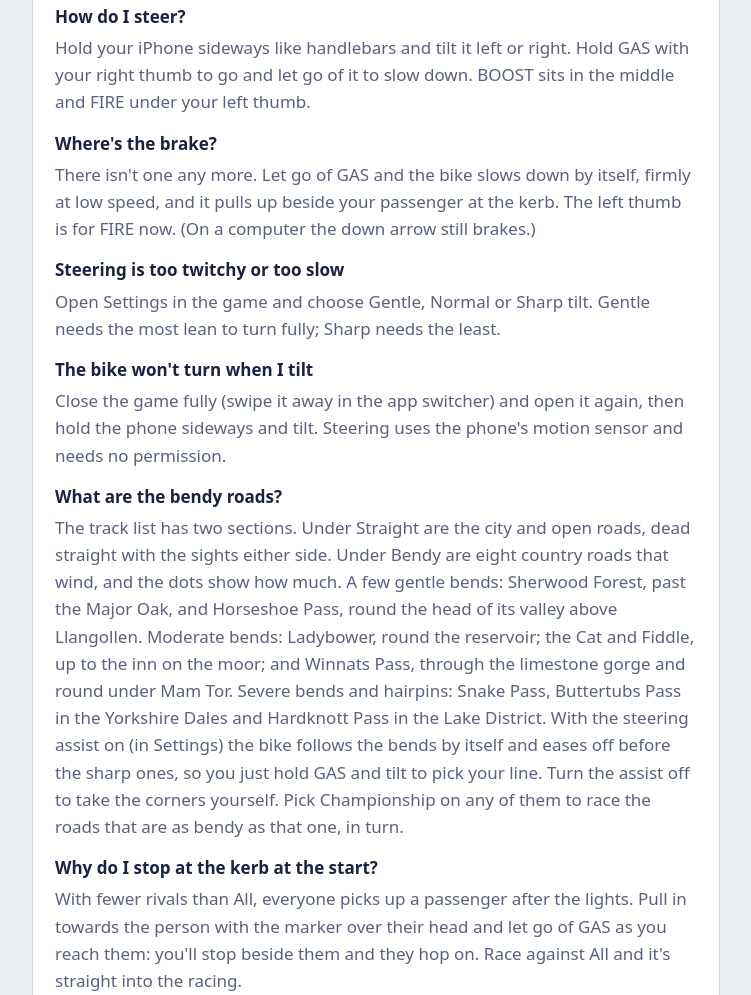
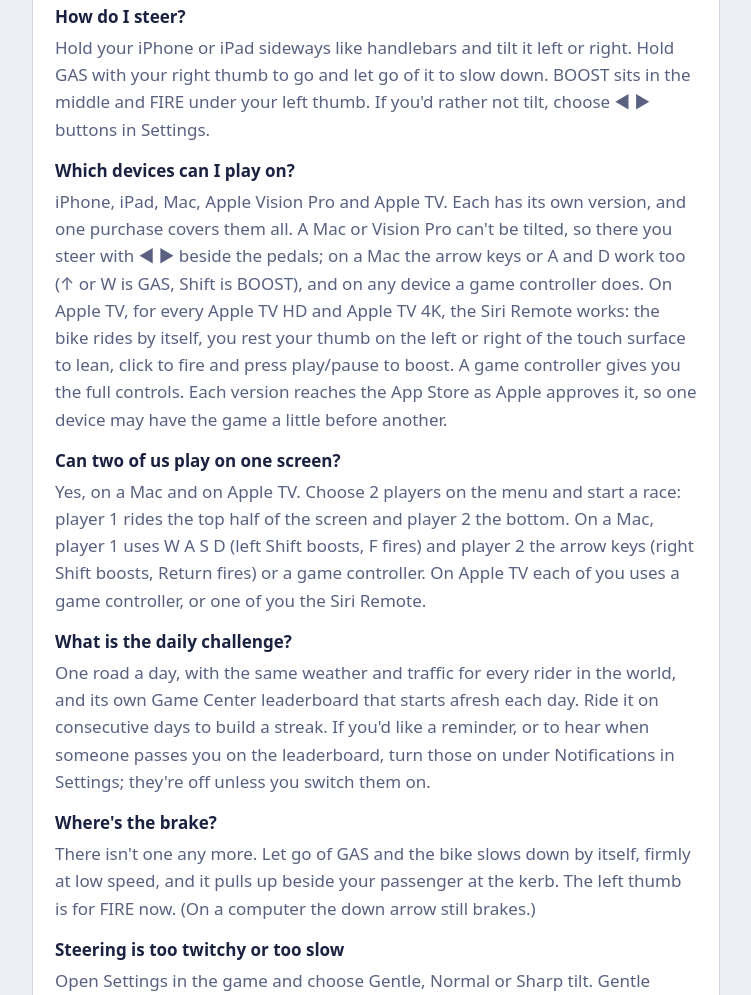
Before and after one commit to mboora-dev/mboora-dev.github.io, a plain HTML site: page all-things-race/index.html in a window 1280 px wide. Shown: the part 635-1630 px from the top of the page, without its empty margins (264-1015 px from the left). Drawn offline with Linux system fonts and the light colour scheme.

Commit message:
All Things Race help: new devices, two players, daily challenge (#1)
* All Things Race help: which devices (iPad, Mac, Vision Pro, Apple TV) for 1.1

To publish when 1.1 and the Apple TV version are released.

Co-Authored-By: Claude Opus 5.5 <noreply@anthropic.com>
Claude-Session: https://claude.ai/code/session_01UADCnVFufpc73TchRYEgXu

* All Things Race help: native Mac, Vision Pro and Apple TV apps, two players, daily challenge; privacy: reminders and Game Center friends

Co-Authored-By: Claude Fable 5.2 <noreply@anthropic.com>
Claude-Session: https://claude.ai/code/session_01UADCnVFufpc73TchRYEgXu

---------

Co-authored-by: Claude <noreply@anthropic.com>

```diff
--- a/all-things-race/index.html
+++ b/all-things-race/index.html
@@ -32,7 +32,19 @@
     <dl>
       <div>
         <dt>How do I steer?</dt>
-        <dd>Hold your iPhone sideways like handlebars and tilt it left or right. Hold GAS with your right thumb to go and let go of it to slow down. BOOST sits in the middle and FIRE under your left thumb.</dd>
+        <dd>Hold your iPhone or iPad sideways like handlebars and tilt it left or right. Hold GAS with your right thumb to go and let go of it to slow down. BOOST sits in the middle and FIRE under your left thumb. If you'd rather not tilt, choose ◀ ▶ buttons in Settings.</dd>
+      </div>
+      <div>
+        <dt>Which devices can I play on?</dt>
+        <dd>iPhone, iPad, Mac, Apple Vision Pro and Apple TV. Each has its own version, and one purchase covers them all. A Mac or Vision Pro can't be tilted, so there you steer with ◀ ▶ beside the pedals; on a Mac the arrow keys or A and D work too (↑ or W is GAS, Shift is BOOST), and on any device a game controller does. On Apple TV, for every Apple TV HD and Apple TV 4K, the Siri Remote works: the bike rides by itself, you rest your thumb on the left or right of the touch surface to lean, click to fire and press play/pause to boost. A game controller gives you the full controls. Each version reaches the App Store as Apple approves it, so one device may have the game a little before another.</dd>
+      </div>
+      <div>
+        <dt>Can two of us play on one screen?</dt>
+        <dd>Yes, on a Mac and on Apple TV. Choose 2 players on the menu and start a race: player 1 rides the top half of the screen and player 2 the bottom. On a Mac, player 1 uses W A S D (left Shift boosts, F fires) and player 2 the arrow keys (right Shift boosts, Return fires) or a game controller. On Apple TV each of you uses a game controller, or one of you the Siri Remote.</dd>
+      </div>
+      <div>
+        <dt>What is the daily challenge?</dt>
+        <dd>One road a day, with the same weather and traffic for every rider in the world, and its own Game Center leaderboard that starts afresh each day. Ride it on consecutive days to build a streak. If you'd like a reminder, or to hear when someone passes you on the leaderboard, turn those on under Notifications in Settings; they're off unless you switch them on.</dd>
       </div>
       <div>
         <dt>Where's the brake?</dt>
```
